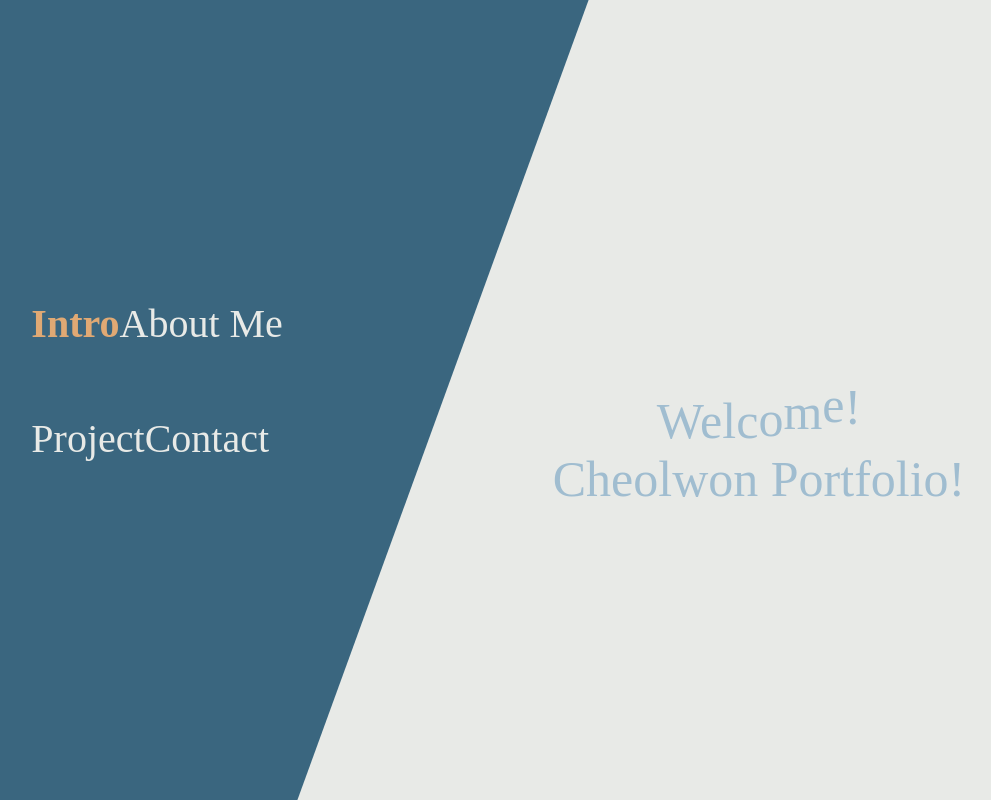
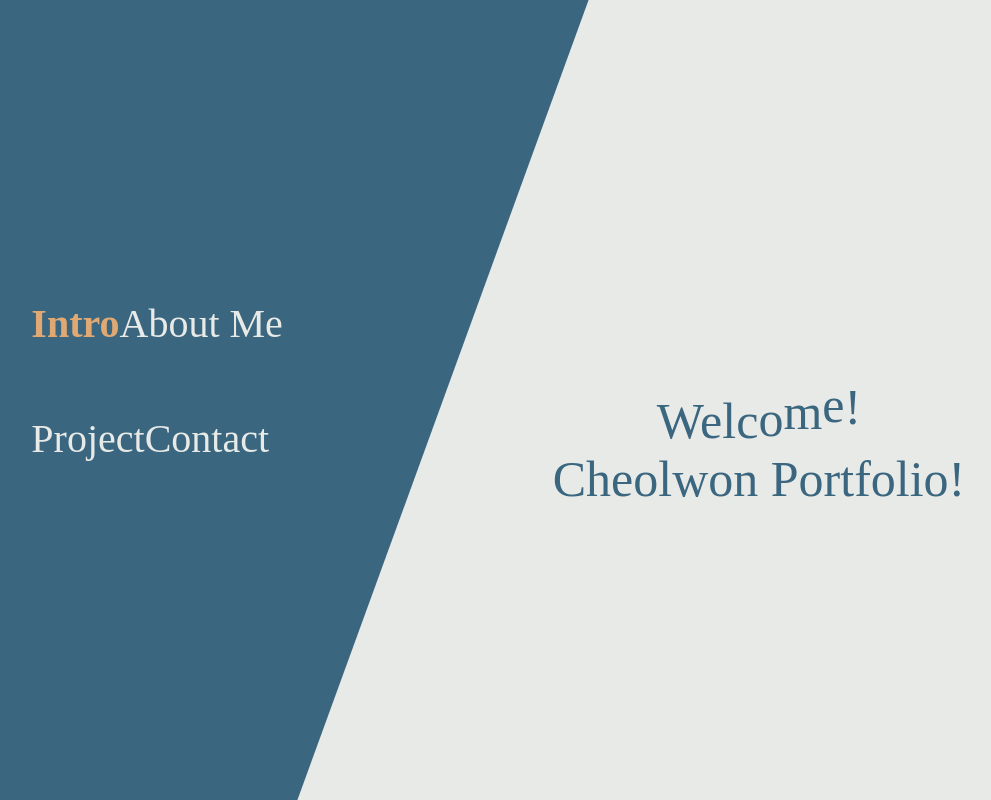
Before and after one commit to DevWonny/portfolio, a React (Create React App) app: page / in a window 1280 px wide. Shown: the whole page, without its empty margins (105-1096 px from the left). Built offline with nearby package versions, Linux system fonts and the light colour scheme; a web font is replaced by a local one.

Commit message:
style : intro page 색상 변경

```diff
--- a/src/view/Intro.jsx
+++ b/src/view/Intro.jsx
@@ -65,7 +65,7 @@ const IntroWarp = styled.div`
   right: 5%;
   font-family: GmarketSansMedium;
   font-size: 50px;
-  color: #a0bdd0;
+  color: #3a667f;
   display: flex;
   flex-direction: column;
   align-items: center;
```
